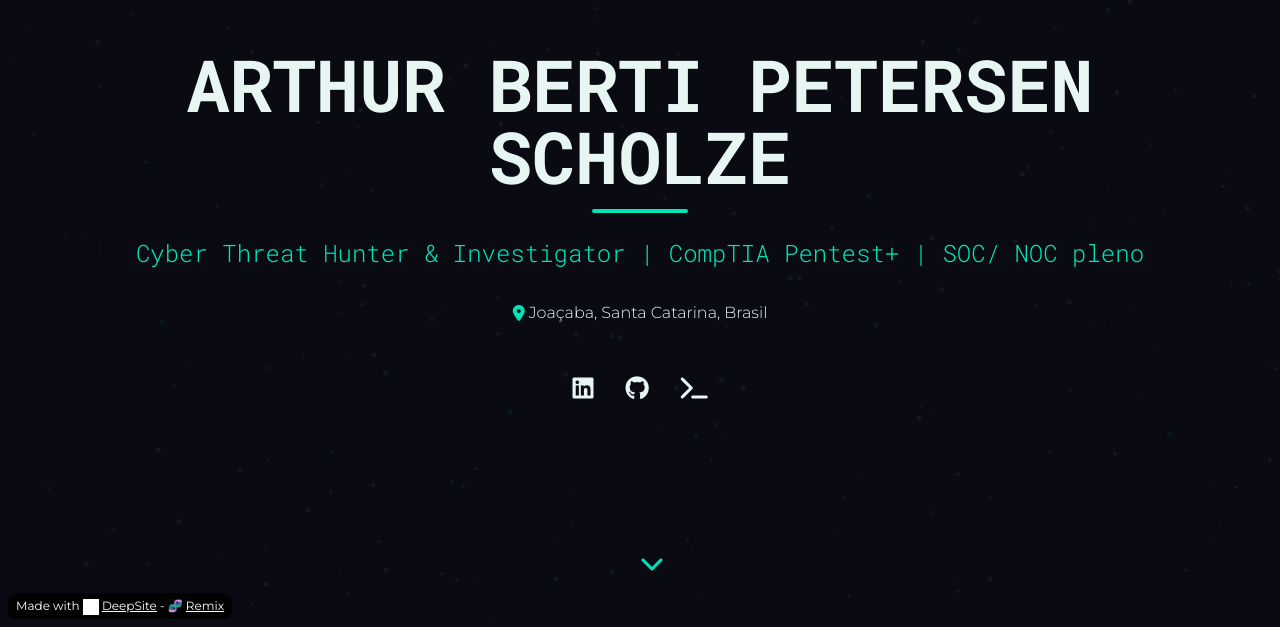
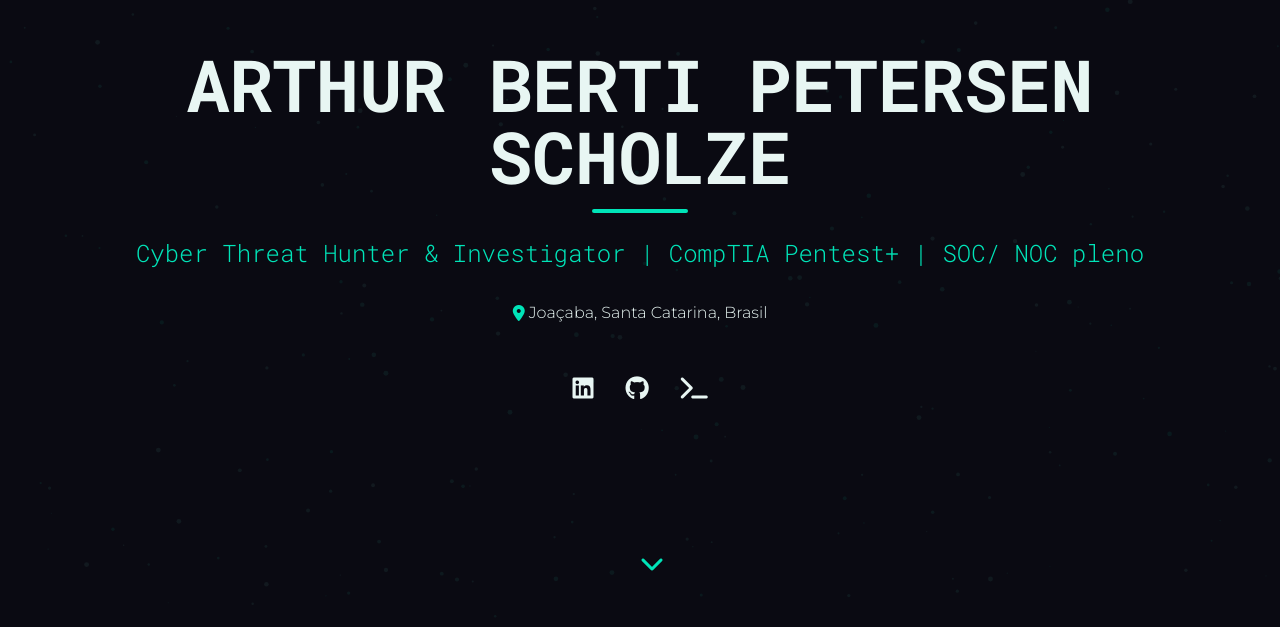
Before and after one commit to bpsarthur/bpsarthur.github.io, a plain HTML site: page index.html in a window 1280 px wide. Shown: the part 173-800 px from the top of the page. Drawn offline with nearby package versions, Linux system fonts and the light colour scheme; grey boxes are pictures that could not be loaded.

Commit message:
Update index.html

```diff
--- a/index.html
+++ b/index.html
@@ -720,5 +720,4 @@
             animate();
         });
     </script>
-<p style="border-radius: 8px; text-align: center; font-size: 12px; color: #fff; margin-top: 16px;position: fixed; left: 8px; bottom: 8px; z-index: 10; background: rgba(0, 0, 0, 0.8); padding: 4px 8px;">Made with <img src="https://enzostvs-deepsite.hf.space/logo.svg" alt="DeepSite Logo" style="width: 16px; height: 16px; vertical-align: middle;display:inline-block;margin-right:3px;filter:brightness(0) invert(1);"><a href="https://enzostvs-deepsite.hf.space" style="color: #fff;text-decoration: underline;" target="_blank" >DeepSite</a> - 🧬 <a href="https://enzostvs-deepsite.hf.space?remix=bpsarthur/my-portifolio" style="color: #fff;text-decoration: underline;" target="_blank" >Remix</a></p></body>
 </html>
```
